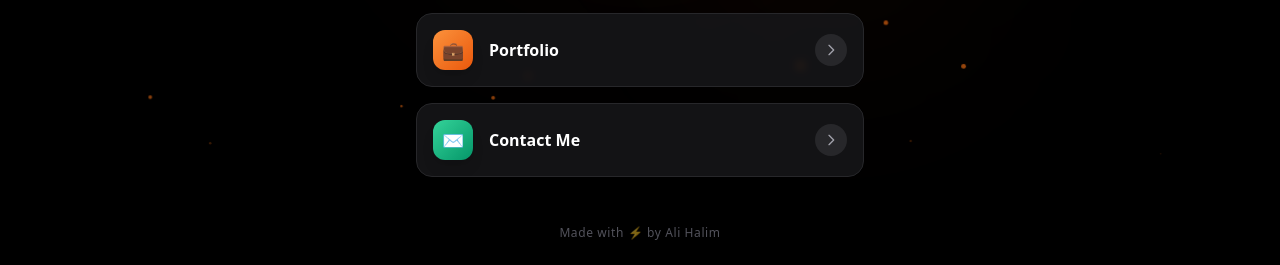
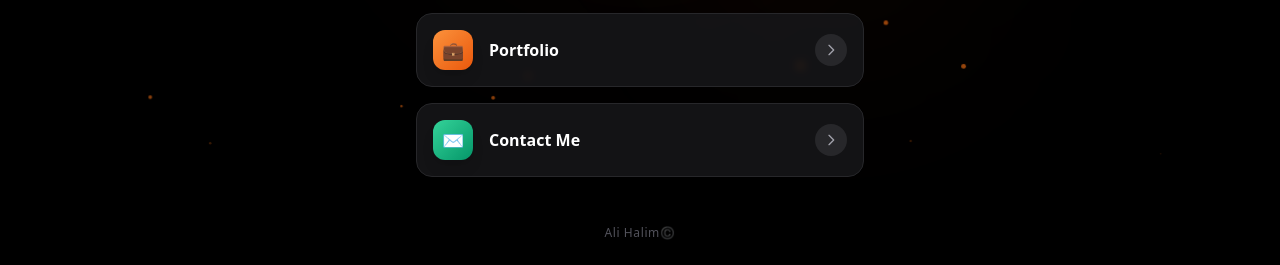
Before and after one commit to AliRabeeah/1, a plain HTML site: page index.html in a window 1280 px wide. Shown: the part 631-896 px from the top of the page. Drawn offline with nearby package versions, Linux system fonts and the light colour scheme.

Commit message:
Modify title and footer text in index.html
Updated the title and footer text in index.html.

```diff
--- a/index.html
+++ b/index.html
@@ -3,7 +3,7 @@
 <head>
   <meta charset="UTF-8">
   <meta name="viewport" content="width=device-width, initial-scale=1.0">
-  <title>Ali Halim — Links</title>
+  <title>Ali Halim</title>
   <script src="https://cdn.tailwindcss.com"></script>
   <style>
     @keyframes spin-slow {
@@ -276,7 +276,7 @@
 
     <!-- Footer -->
     <div class="mt-12 text-center opacity-0 animate-fade-in-up transition-all duration-700" style="animation-delay: 1.5s; animation-fill-mode: forwards;">
-      <p id="footer-text" class="text-zinc-600 text-xs tracking-wider transition-colors duration-700">Made with <span class="text-orange-500 animate-pulse">⚡</span> by Ali Halim</p>
+      <p id="footer-text" class="text-zinc-600 text-xs tracking-wider transition-colors duration-700">Ali Halim<span class="text-orange-500 animate-pulse">©️</span></p>
     </div>
   </div>
 
```
